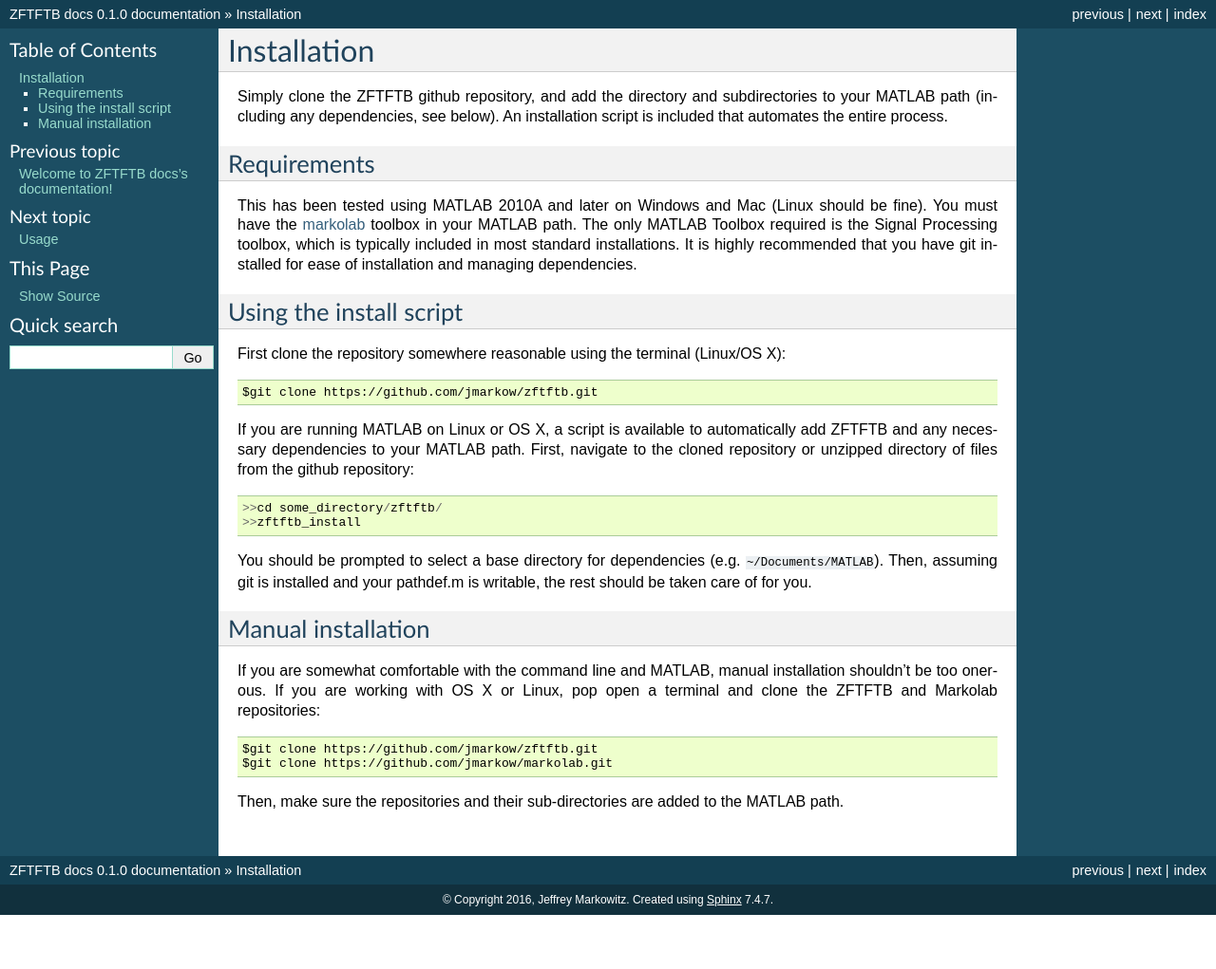
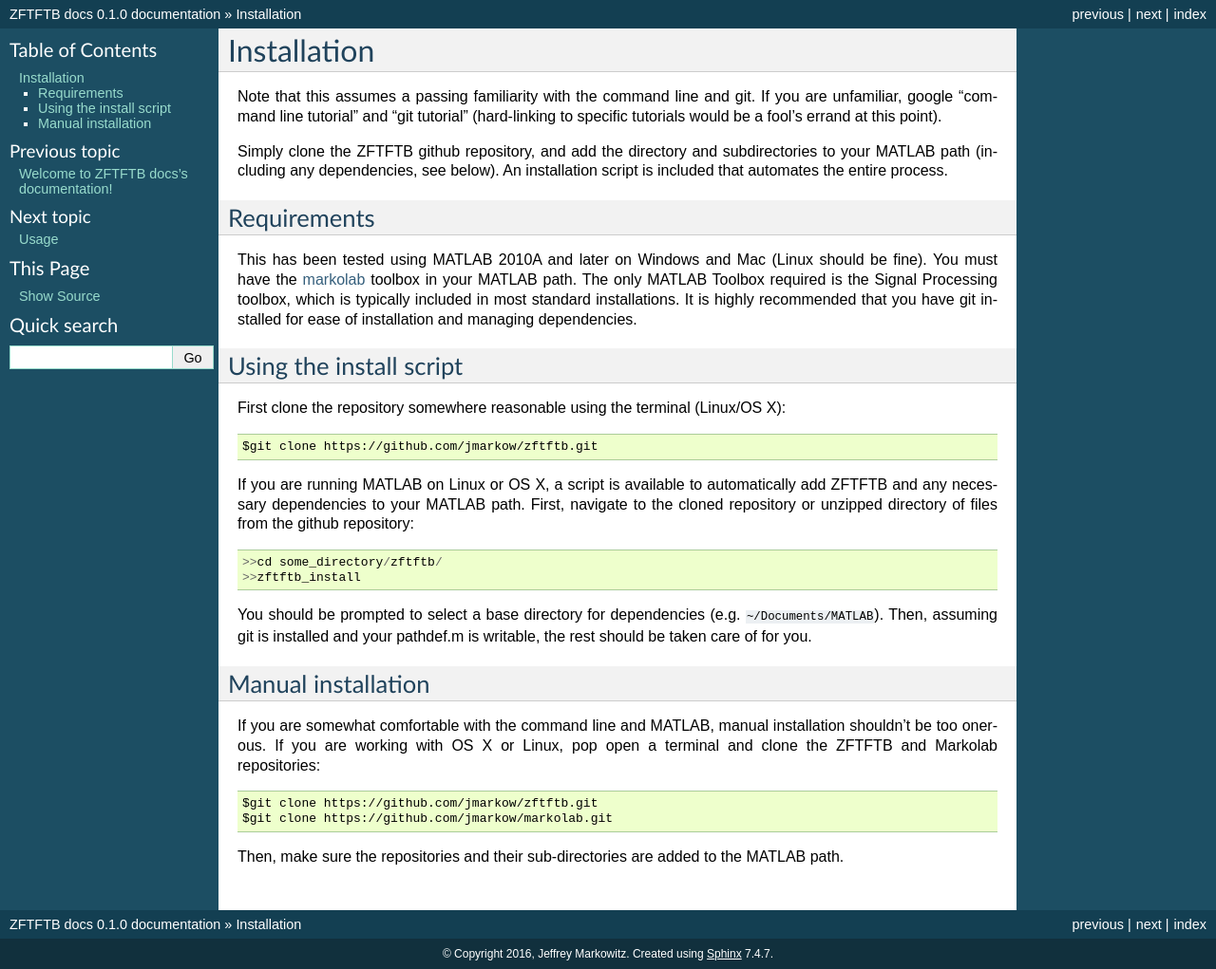
Before and after one commit to jmarkow/zftftb, a Sphinx documentation site: the page built from docs/installation.rst, in a window 1280 px wide. Shown: the whole page at 95% size. Built offline with Sphinx 7.4.7, drawn with Linux system fonts in a browser that asks for light colours; formulas are drawn with MathJax 3; before the commit the page ends 964 px from its top, so only the background shows below that.

Commit message:
Updated docs

```diff
--- a/docs/installation.rst
+++ b/docs/installation.rst
@@ -1,5 +1,7 @@
 Installation
 =============
+
+Note that this assumes a passing familiarity with the command line and git.  If you are unfamiliar, google "command line tutorial" and "git tutorial" (hard-linking to specific tutorials would be a fool's errand at this point).
 
 Simply clone the ZFTFTB github repository, and add the directory and subdirectories to your MATLAB path (including any dependencies, see below).  An installation script is included that automates the entire process.
 
```
